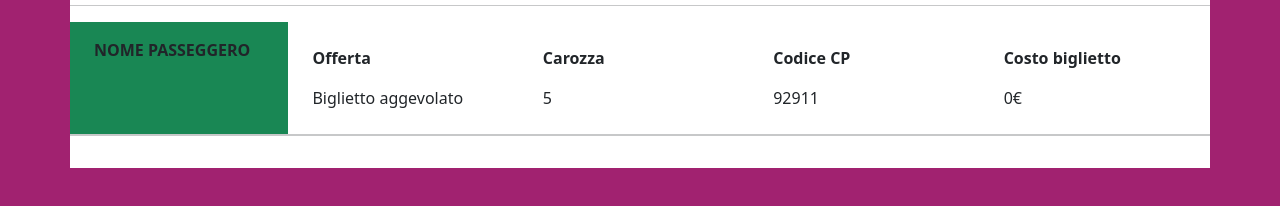
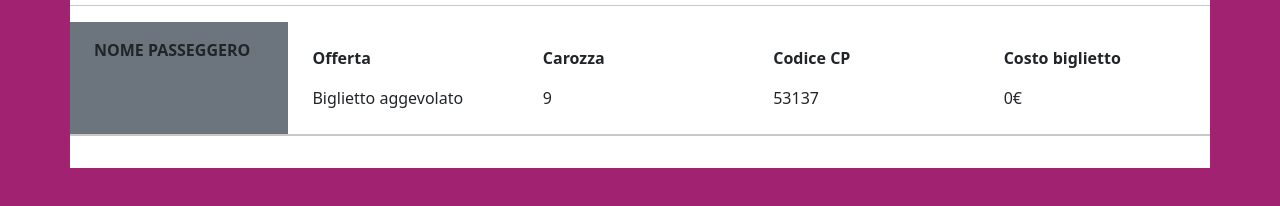
Before and after one commit to Pasqualinobruno/js-biglietto-treno-form, a plain HTML site: page index.html in a window 1280 px wide. Both pictures are taken after a click on the button "Genera". Shown: the part 370-576 px from the top of the page. Drawn offline with nearby package versions, Linux system fonts and the light colour scheme.

Commit message:
add random number to cp and carriage

```diff
--- a/index.html
+++ b/index.html
@@ -48,7 +48,7 @@
 
             <div class="row">
                 <hr class=>
-                <div class="col bg-success pt-3 pb-3 ps-4">
+                <div class="col bg-secondary pt-3 pb-3 ps-4">
                     <div class="text-uppercase"><strong>Nome passeggero</strong></div>
                     <div ><strong id="name-passeggero">Nome passeggero</strong></div>
                 </div>
@@ -58,11 +58,11 @@
                 </div>
                 <div class="col p-4">
                     <div><strong>Carozza</strong></div>
-                    <div class="mt-3">5</div>
+                    <div id="carriage" class="mt-3">5</div>
                 </div>
                 <div class="col p-4 ">
                     <div><strong>Codice CP</strong></div>
-                    <div class="mt-3">92911</div>
+                    <div id="cp" class="mt-3">92911</div>
                 </div>
                 <div class="col p-4">
                     <div><strong>Costo biglietto</strong></div>
--- a/js/main.js
+++ b/js/main.js
@@ -60,19 +60,28 @@ document.querySelector('#generade').addEventListener('click', function () {
 document.querySelector('#generade').addEventListener('click', function () {
     const km = document.querySelector('#km').value * 0.21;
     const eta = document.querySelector('#eta').value;
+    const carriage = Math.floor(Math.random() * 10);
+    const cp = Math.floor(Math.random() * 100001);
+
     if (eta < 18) {
         const price_minor = (km - (km * 20 / 100));
         document.querySelector("#price").innerHTML = price_minor + '€';
         document.querySelector('#ticket').innerHTML = 'Biglietto aggevolato';
+        document.querySelector('#carriage').innerHTML = carriage;
+        document.querySelector('#cp').innerHTML = cp;
 
     } else if (eta > 65) {
         const price_over = (km - (km * 40 / 100));
         document.querySelector("#price").innerHTML = price_over + '€';
         document.querySelector('#ticket').innerHTML = 'Biglietto aggevolato';
+        document.querySelector('#carriage').innerHTML = carriage;
+        document.querySelector('#cp').innerHTML = cp;
 
     } else {
         document.querySelector("#price").innerHTML = km + '€';
         document.querySelector('#ticket').innerHTML = 'Biglietto standard';
+        document.querySelector('#carriage').innerHTML = carriage;
+        document.querySelector('#cp').innerHTML = cp;
     }
 
 })
```
